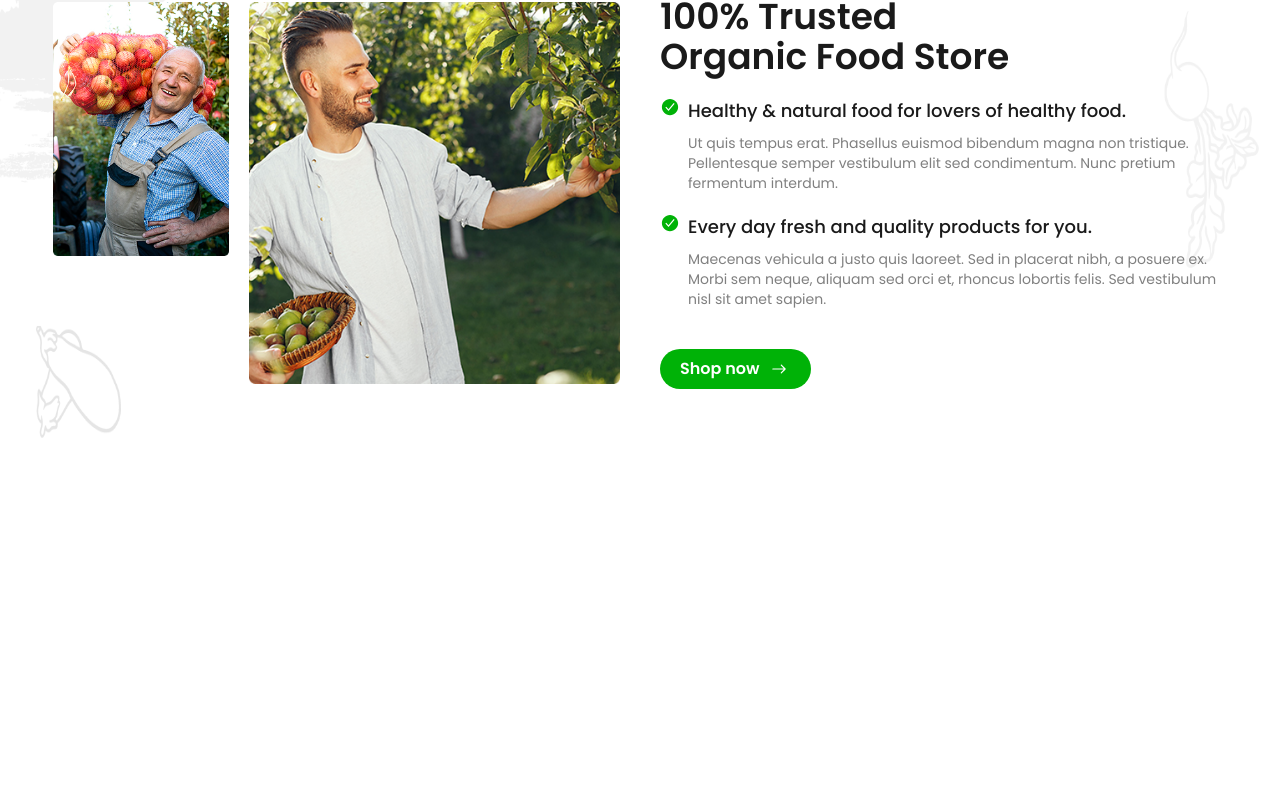
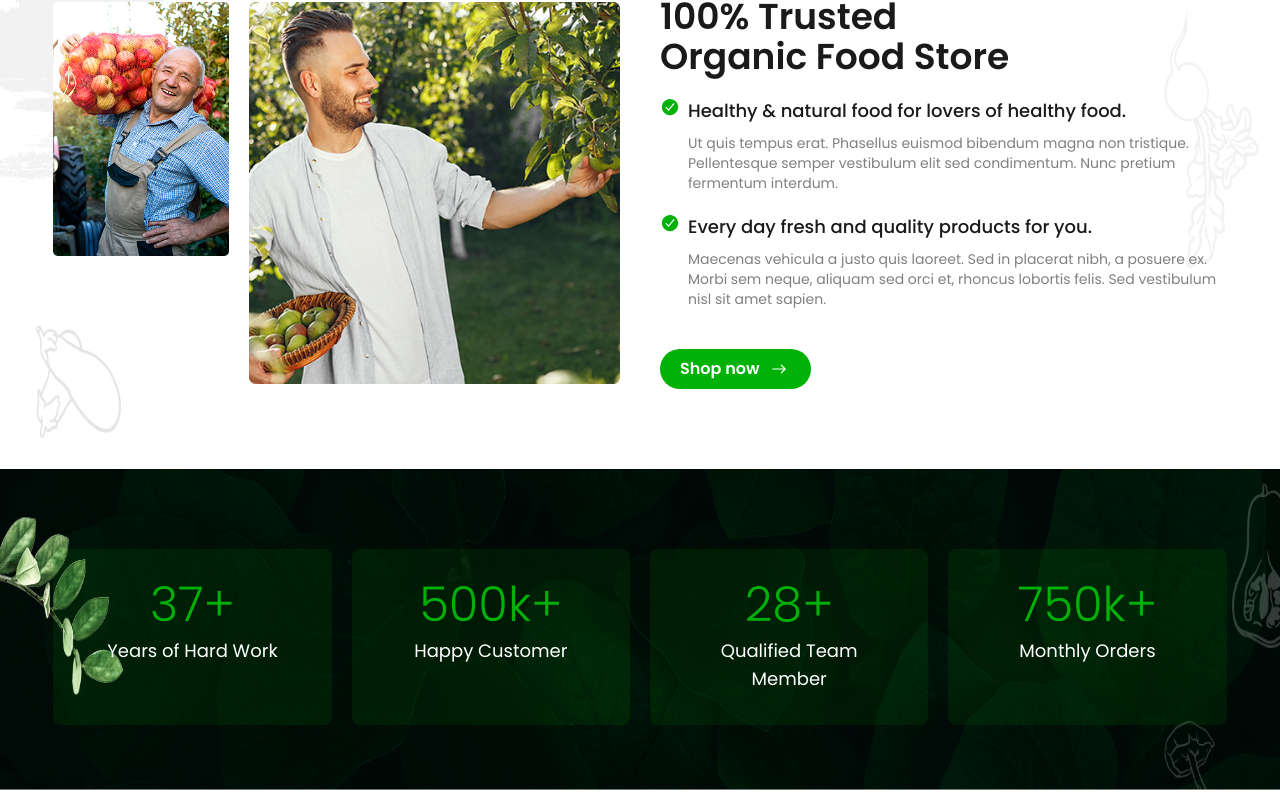
Before and after one commit to Johora99/organic-food, a Next.js app: page / in a window 1280 px wide. Shown: the part 1463-2268 px from the top of the page. Before the commit the page ends 1932 px from the top, so only its background shows below. Built offline with nearby package versions, Linux system fonts and the light colour scheme; no server answers; the database is empty.

Commit message:
success ration section

```diff
--- a/src/app/globals.css
+++ b/src/app/globals.css
@@ -14,6 +14,7 @@
    --color-lighterGray: #E6E6E6;
    --color-lightestGray: #F2F2F2;
    --color-darkGray2: #4D4D4D;
+   --color-lightbg: rgba(0,178,7, 0.1);
 }
 
 @layer components {
--- a/src/app/page.js
+++ b/src/app/page.js
@@ -5,6 +5,7 @@ import Image from "next/image";
 import FeatureProducts from "@/components/FeaturedProducts/FeatureProducts";
 import Categories from "@/components/Categories/Categories";
 import WhyUs from "@/components/WhyUs/WhyUs";
+import SuccessRatio from "@/components/SuccessRatio/SuccessRatio";
 
 export default function Home() {
   return (
@@ -23,6 +24,9 @@ export default function Home() {
    <section>
     <WhyUs></WhyUs>
    </section>
+   <section>
+    <SuccessRatio></SuccessRatio>
+   </section>
 
   </>
   );
--- /dev/null
+++ b/src/components/SuccessRatio/SuccessCard.jsx
@@ -0,0 +1,11 @@
+import React from 'react'
+
+export default function SuccessCard({item}) {
+  const {title, count} = item;
+  return (
+    <div className='text-center bg-lightbg rounded-lg p-8'>
+      <h2 className='text-5xl text-pureGreen font-light mb-2'>{count}+</h2>
+      <p className='text-lg font-normal text-white'>{title}</p>
+    </div>
+  )
+}
--- /dev/null
+++ b/src/components/SuccessRatio/SuccessRatio.jsx
@@ -0,0 +1,24 @@
+import Image from 'next/image'
+import React from 'react'
+import bgImg from '../../../public/BG (19).png'
+import SuccessCard from './SuccessCard'
+export default function SuccessRatio() {
+  const data = [
+    {title: "Years of Hard Work" , count: '37'},
+    {title: "Happy Customer" , count: '500k'},
+    {title: "Qualified Team Member" , count: '28'},
+    {title: "Monthly Orders" , count: '750k'},
+  ]
+  return (
+    <div className='w-full relative'>
+      <Image src={bgImg} alt='' className='absolute top-0 left-0 w-full h-full z-[-1]'/>
+      <div className='container w-11/12 mx-auto py-20'>
+      <div className='grid grid-cols-1 lg:grid-cols-4 gap-5'>
+          {
+          data.map((item,index) => <SuccessCard item={item} key={index}></SuccessCard>)
+        }
+      </div>
+      </div>
+    </div>
+  )
+}
```
Also changed, not shown: public/BG (19).png (added), public/Bannar.png (added).
